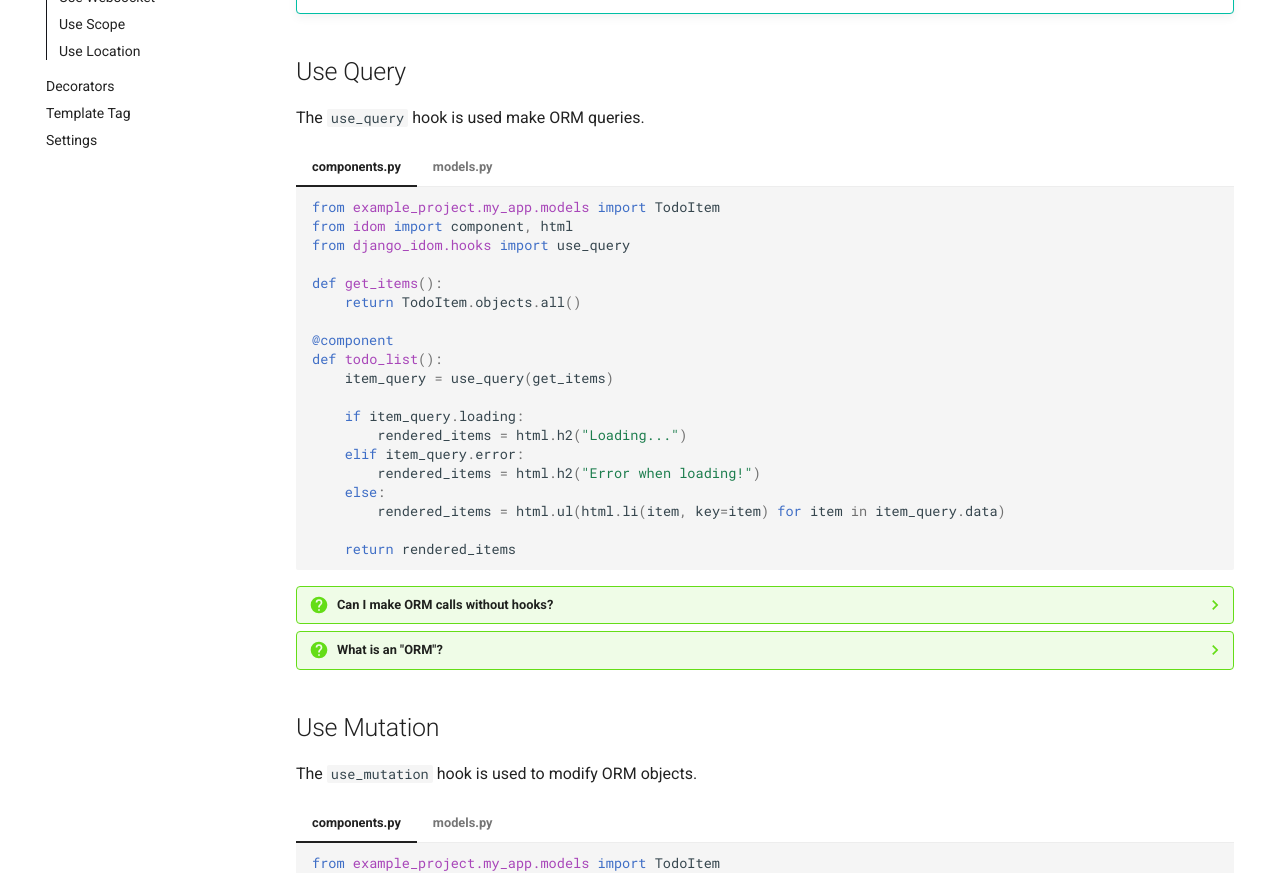
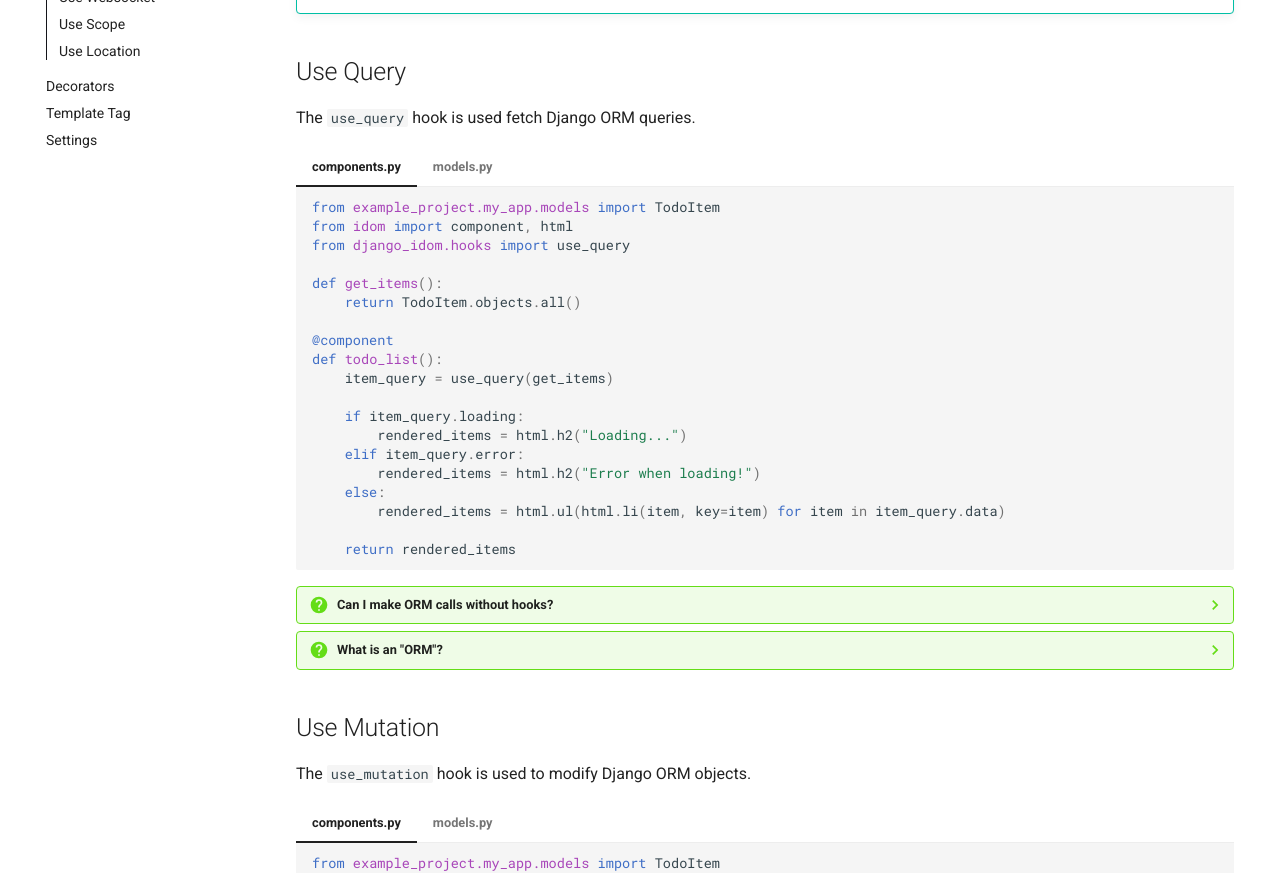
Before and after one commit to reactive-python/reactpy-django, an MkDocs documentation site: the page built from docs/features/hooks.md, in a window 1280 px wide and 1400 px high. Shown: the part 297-1170 px from the top of the window. Built offline with MkDocs 1.6.1 and Material for MkDocs 9.7.7, drawn with Linux system fonts in a browser that asks for light colours; comment, search, counter and statistics services are not loaded.

Commit message:
wordsmith

```diff
--- a/docs/features/hooks.md
+++ b/docs/features/hooks.md
@@ -4,7 +4,7 @@
 
 ## Use Query
 
-The `use_query` hook is used make ORM queries.
+The `use_query` hook is used fetch Django ORM queries.
 
 === "components.py"
 
@@ -53,7 +53,7 @@ The `use_query` hook is used make ORM queries.
 
 ## Use Mutation
 
-The `use_mutation` hook is used to modify ORM objects.
+The `use_mutation` hook is used to modify Django ORM objects.
 
 === "components.py"
 
```
Also changed, not shown: other parts of docs/features/hooks.md (+3 -1 lines).
